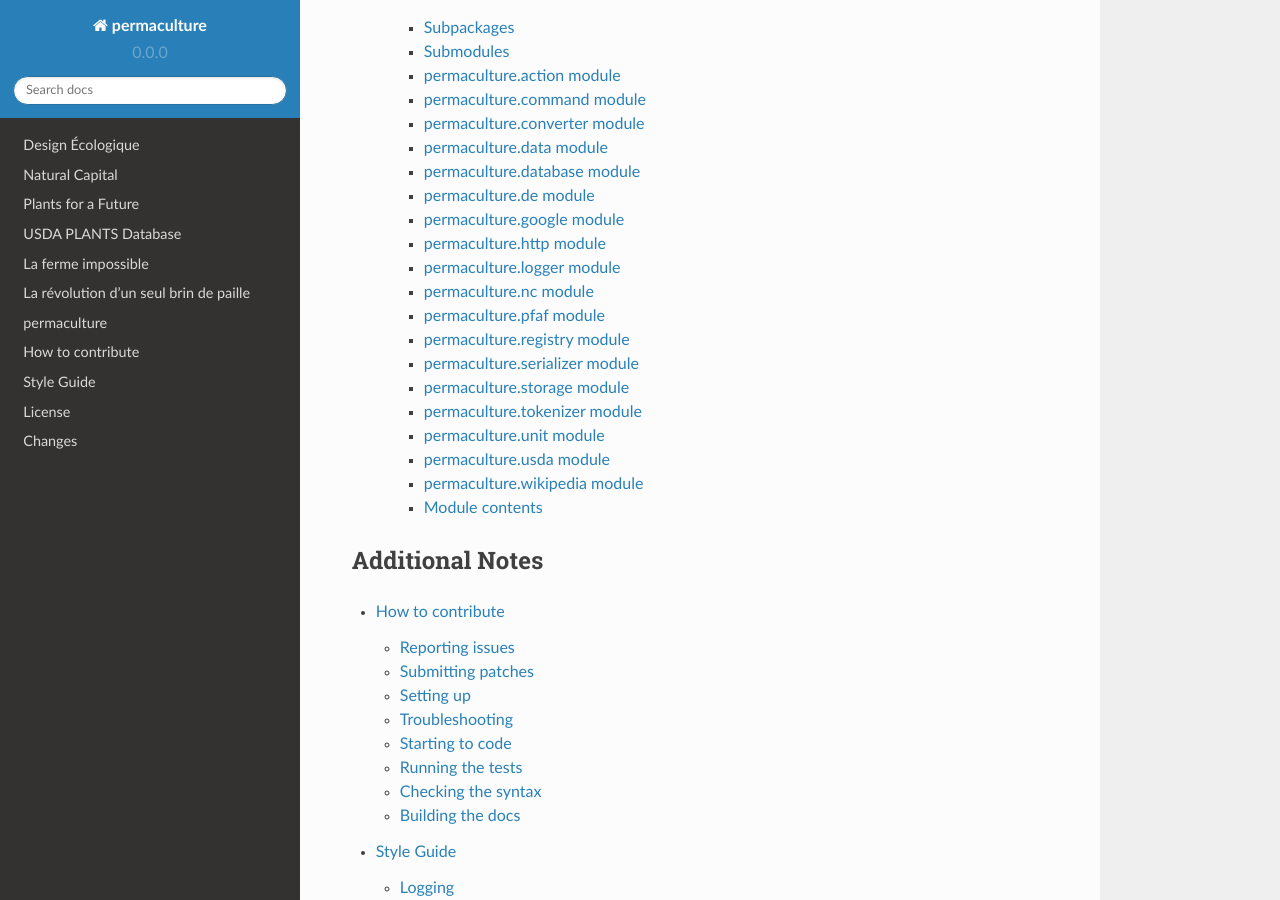
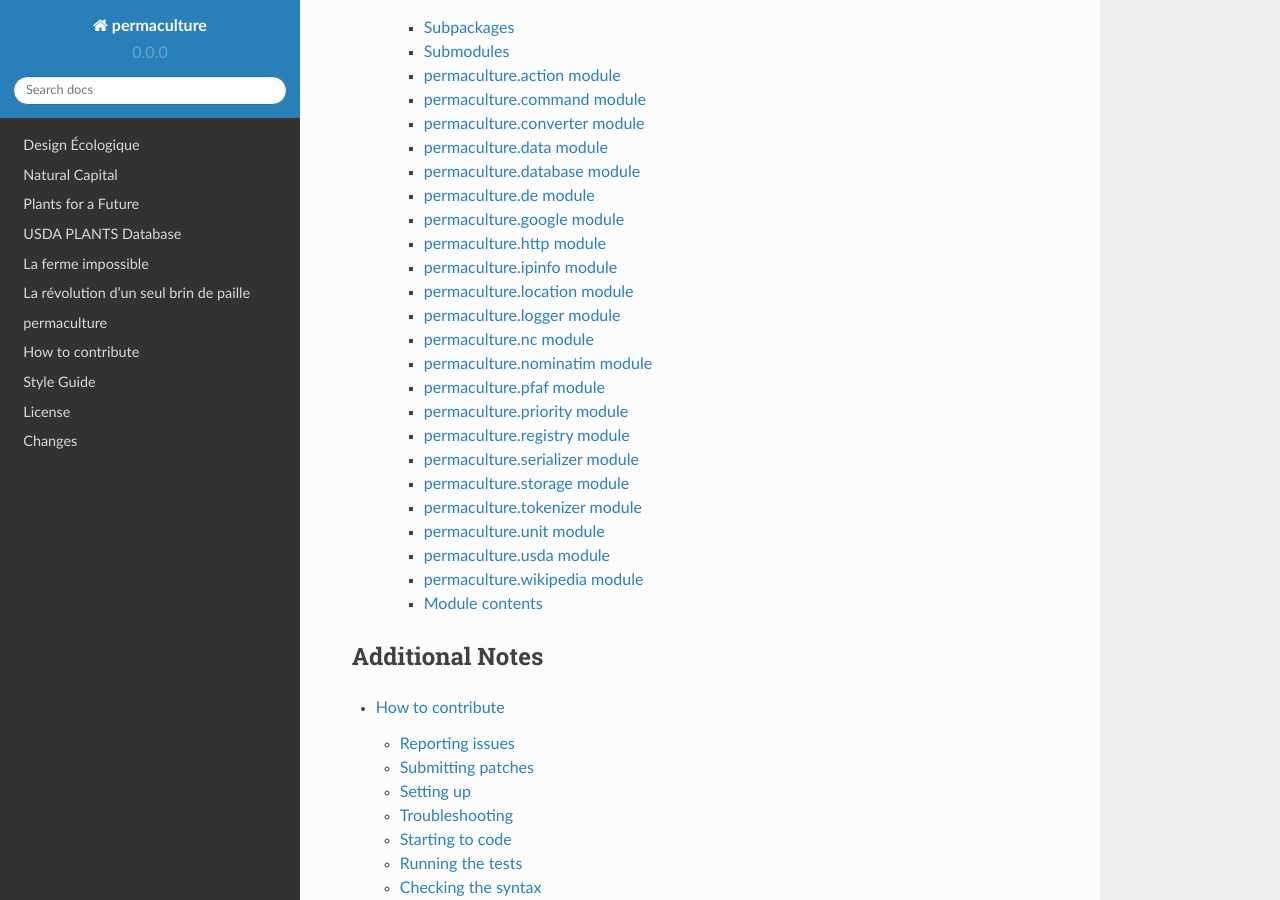
Before and after one commit to cr3/permaculture, a Sphinx documentation site: the page built from docs/index.rst, in a window 1280 px wide and 900 px high, scrolled down 720 px. Built offline with Sphinx 7.4.7 and the Read the Docs theme 2.0.0, drawn with Linux system fonts in a browser that asks for light colours; the version number is read from the project's files by our own code.

Commit message:
Update docs

```diff
--- a/docs/permaculture.rst
+++ b/docs/permaculture.rst
@@ -77,6 +77,22 @@ permaculture.http module
    :undoc-members:
    :show-inheritance:
 
+permaculture.ipinfo module
+--------------------------
+
+.. automodule:: permaculture.ipinfo
+   :members:
+   :undoc-members:
+   :show-inheritance:
+
+permaculture.location module
+----------------------------
+
+.. automodule:: permaculture.location
+   :members:
+   :undoc-members:
+   :show-inheritance:
+
 permaculture.logger module
 --------------------------
 
@@ -93,10 +109,26 @@ permaculture.nc module
    :undoc-members:
    :show-inheritance:
 
+permaculture.nominatim module
+-----------------------------
+
+.. automodule:: permaculture.nominatim
+   :members:
+   :undoc-members:
+   :show-inheritance:
+
 permaculture.pfaf module
 ------------------------
 
 .. automodule:: permaculture.pfaf
+   :members:
+   :undoc-members:
+   :show-inheritance:
+
+permaculture.priority module
+----------------------------
+
+.. automodule:: permaculture.priority
    :members:
    :undoc-members:
    :show-inheritance:
```
